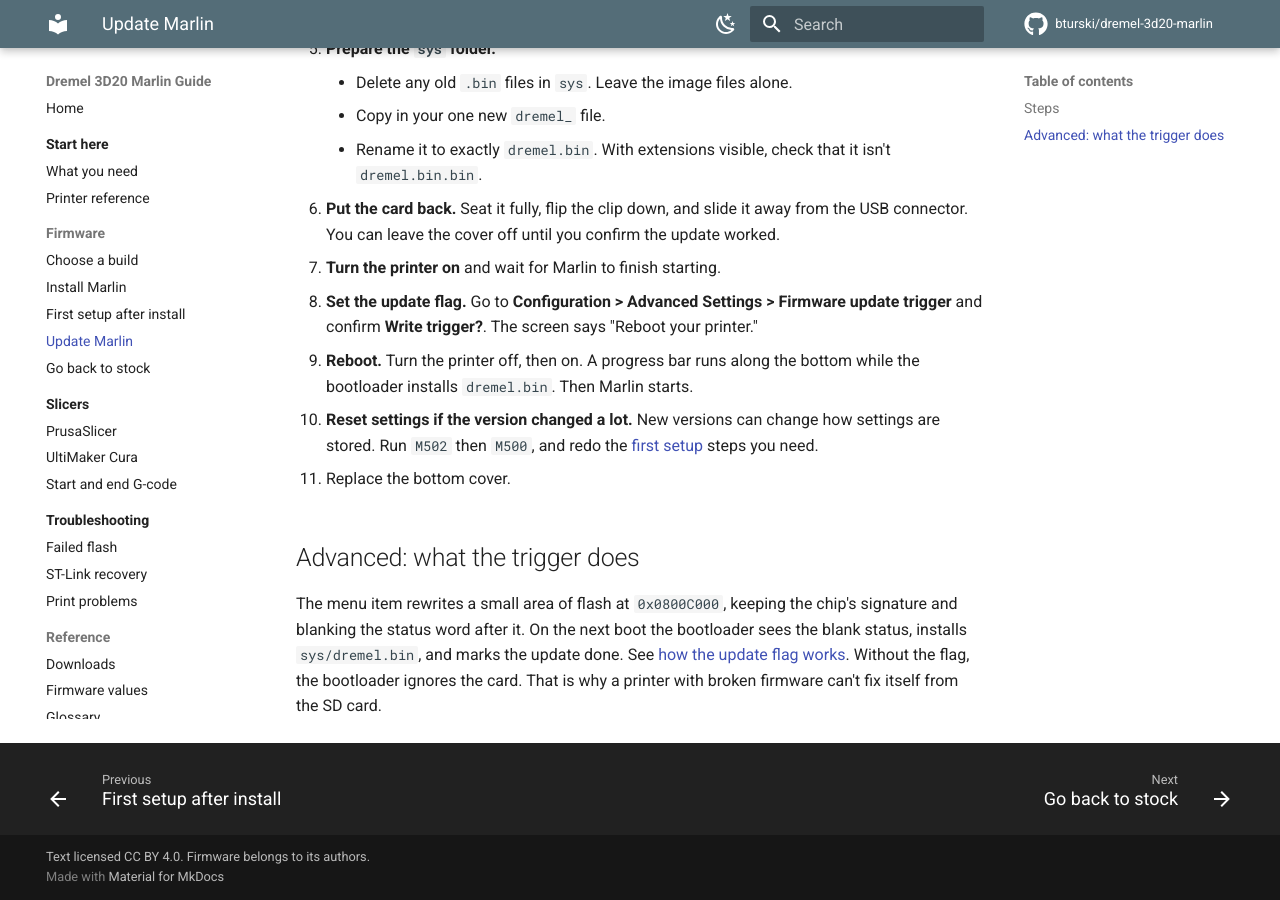
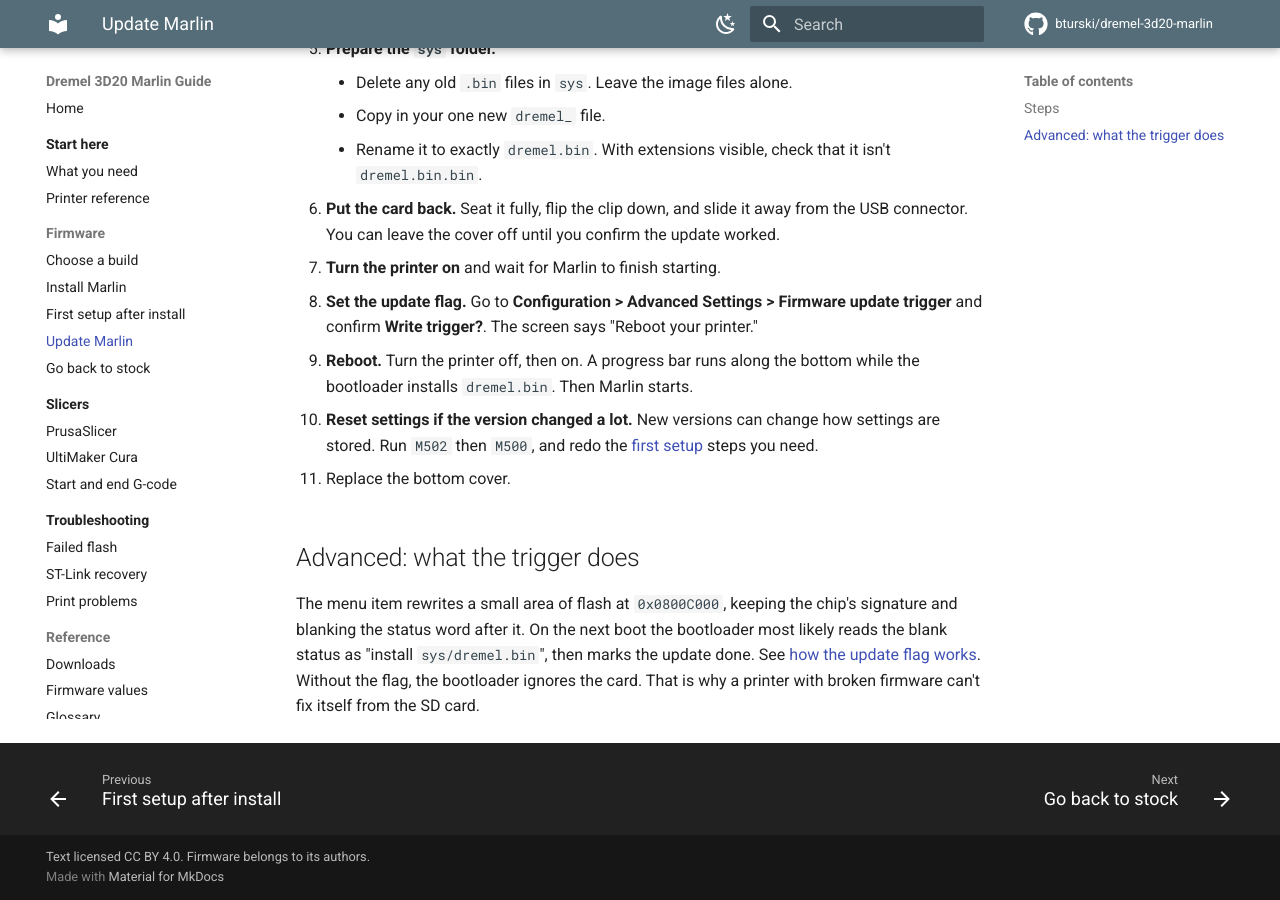
Before and after one commit to bturski/dremel-3d20-marlin, an MkDocs documentation site: the page built from docs/firmware/update.md, in a window 1280 px wide and 900 px high, scrolled down 583 px. Built offline with MkDocs 1.6.1 and Material for MkDocs 9.7.7, drawn with Linux system fonts in a browser that asks for light colours; comment, search, counter and statistics services are not loaded.

Commit message:
Hedge the update flag explanation on the update page
Co-Authored-By: Claude Opus 5.5 <noreply@anthropic.com>
Claude-Session: https://claude.ai/code/session_01KMii8xpU6u3m2T9divKWYr

```diff
--- a/docs/firmware/update.md
+++ b/docs/firmware/update.md
@@ -34,4 +34,4 @@ Once Marlin runs on your printer, you update it from the internal micro SD card.
 
 ## Advanced: what the trigger does
 
-The menu item rewrites a small area of flash at `0x0800C000`, keeping the chip's signature and blanking the status word after it. On the next boot the bootloader sees the blank status, installs `sys/dremel.bin`, and marks the update done. See [how the update flag works](../start-here/printer-reference.md#advanced-how-the-update-flag-works). Without the flag, the bootloader ignores the card. That is why a printer with broken firmware can't fix itself from the SD card.
+The menu item rewrites a small area of flash at `0x0800C000`, keeping the chip's signature and blanking the status word after it. On the next boot the bootloader most likely reads the blank status as "install `sys/dremel.bin`", then marks the update done. See [how the update flag works](../start-here/printer-reference.md#advanced-how-the-update-flag-works). Without the flag, the bootloader ignores the card. That is why a printer with broken firmware can't fix itself from the SD card.
```
